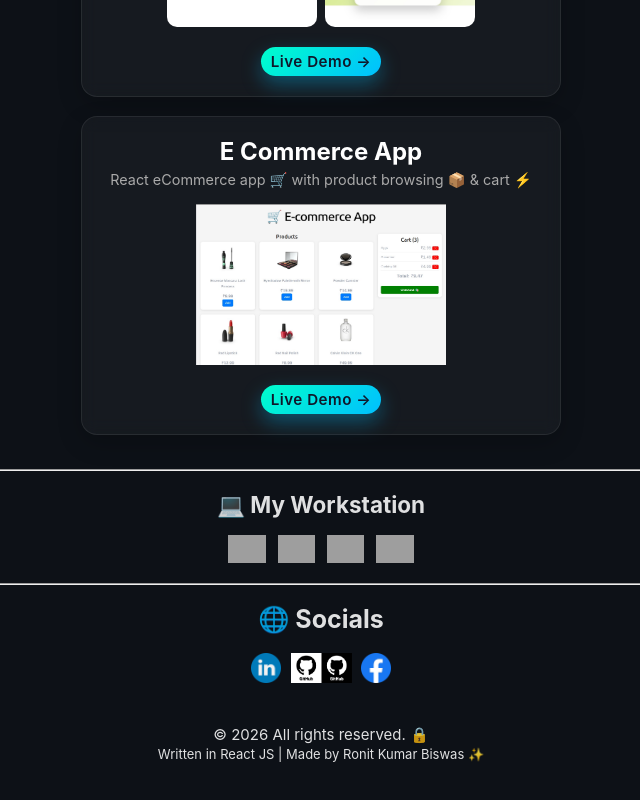
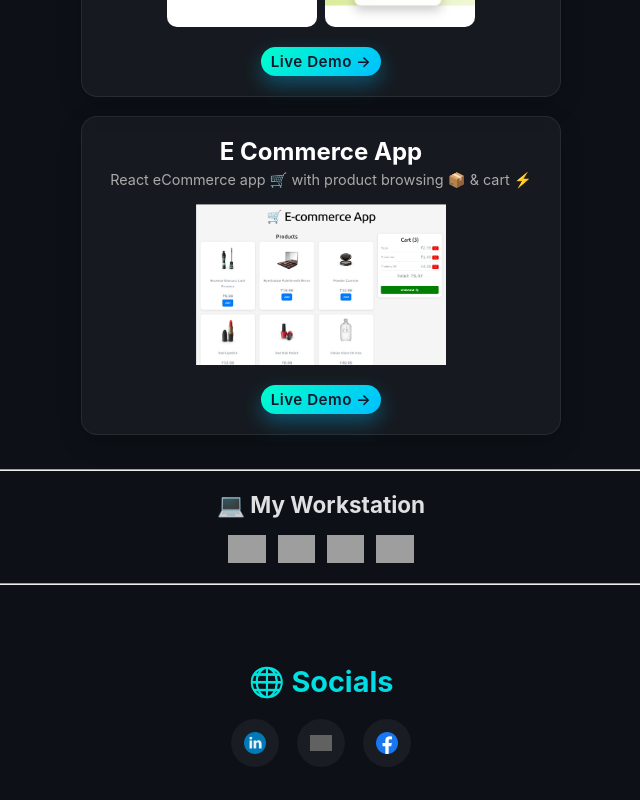
Before and after one commit to ronitkbiswas/myPortfolio, a React (Vite) app: page / in a window 1280 px wide. Shown: the part 1990-2790 px from the top of the page, without its empty margins (319-959 px from the left). Built offline with nearby package versions, Linux system fonts and the light colour scheme; grey boxes are pictures that could not be loaded.

Commit message:
social changes

```diff
--- a/src/App.css
+++ b/src/App.css
@@ -481,3 +481,47 @@ ul li {
   margin-bottom: 18px;
   letter-spacing: 0.3px;
 }
+.socialSection {
+  text-align: center;
+  margin: 60px auto;
+}
+
+.socialSection h2 {
+  font-size: 1.8rem;
+  margin-bottom: 20px;
+  background: linear-gradient(90deg, #00ffc6, #00bfff);
+  -webkit-background-clip: text;
+  -webkit-text-fill-color: transparent;
+}
+
+.socialIcons {
+  display: flex;
+  justify-content: center;
+  gap: 18px;
+}
+
+.socialIcons a {
+  width: 48px;
+  height: 48px;
+  border-radius: 50%;
+  background: rgba(255,255,255,0.05);
+  display: flex;
+  align-items: center;
+  justify-content: center;
+  transition: 0.25s ease;
+}
+
+.socialIcons a:hover {
+  transform: translateY(-5px) scale(1.1);
+  background: rgba(0,255,200,0.15);
+  box-shadow: 0 0 15px rgba(0,255,200,0.4);
+}
+
+.socialIcons img {
+  width: 22px;
+}
+
+/* Fix GitHub visibility */
+.githubIcon {
+  filter: invert(1);
+}
--- a/src/components/SocialLinks.jsx
+++ b/src/components/SocialLinks.jsx
@@ -1,32 +1,31 @@
+
+import "/src/App.css";
 import linkedinIcon from "../assets/images/linkedin.png";
-import githubIcon from "../assets/images/github.jpg";
+// import githubIcon from "../assets/images/github.jpg";
 import fbIcon from "../assets/images/facebook.png";
-function SocialLinks() {
+export default function SocialLinks() {
   const fb = "https://facebook.com/ronitkbiswas";
   const github = "https://github.com/ronitkbiswas";
   const linkedin = "https://linkedin.com/in/ronitkbiswas/";
+
   return (
-    <>
-      <div>
-        <span style={{fontSize:"25px",fontWeight:"bold"}}>🌐 Socials</span>
-        <br></br><br></br>
-        <a href={linkedin} target="_blank">
-          <img
-            src={linkedinIcon}
-            alt="linkedin link logo"
-            width="30px"
-          />
-        </a>
-        <span style={{paddingLeft: "5px"}}>  </span>
-        <a href={github} target="_blank">
-          <img src={githubIcon} alt="github link logo" width="61px" />
-        </a>
-        <span style={{paddingLeft: "5px"}}>  </span>
-        <a href={fb} target="_blank">
-          <img src={fbIcon} alt="fb link logo" width="30px" />
-        </a>
+    <div className="socialSection">
+      <h2>🌐 Socials</h2>
+
+      <div className="socialIcons">
+        <a href={linkedin} target="_blank" rel="noreferrer">
+  <img src={linkedinIcon} alt="linkedin" />
+</a>
+
+        <a href={github} target="_blank" rel="noreferrer">
+  <img src="https://cdn.jsdelivr.net/gh/devicons/devicon/icons/github/github-original.svg"
+  style={{ filter: "invert(1)" }}  alt="github" className="githubIcon" />
+</a>
+
+      <a href={fb} target="_blank" rel="noreferrer">
+  <img src={fbIcon} alt="facebook" />
+</a>
       </div>
-    </>
+    </div>
   );
 }
-export default SocialLinks;
```
